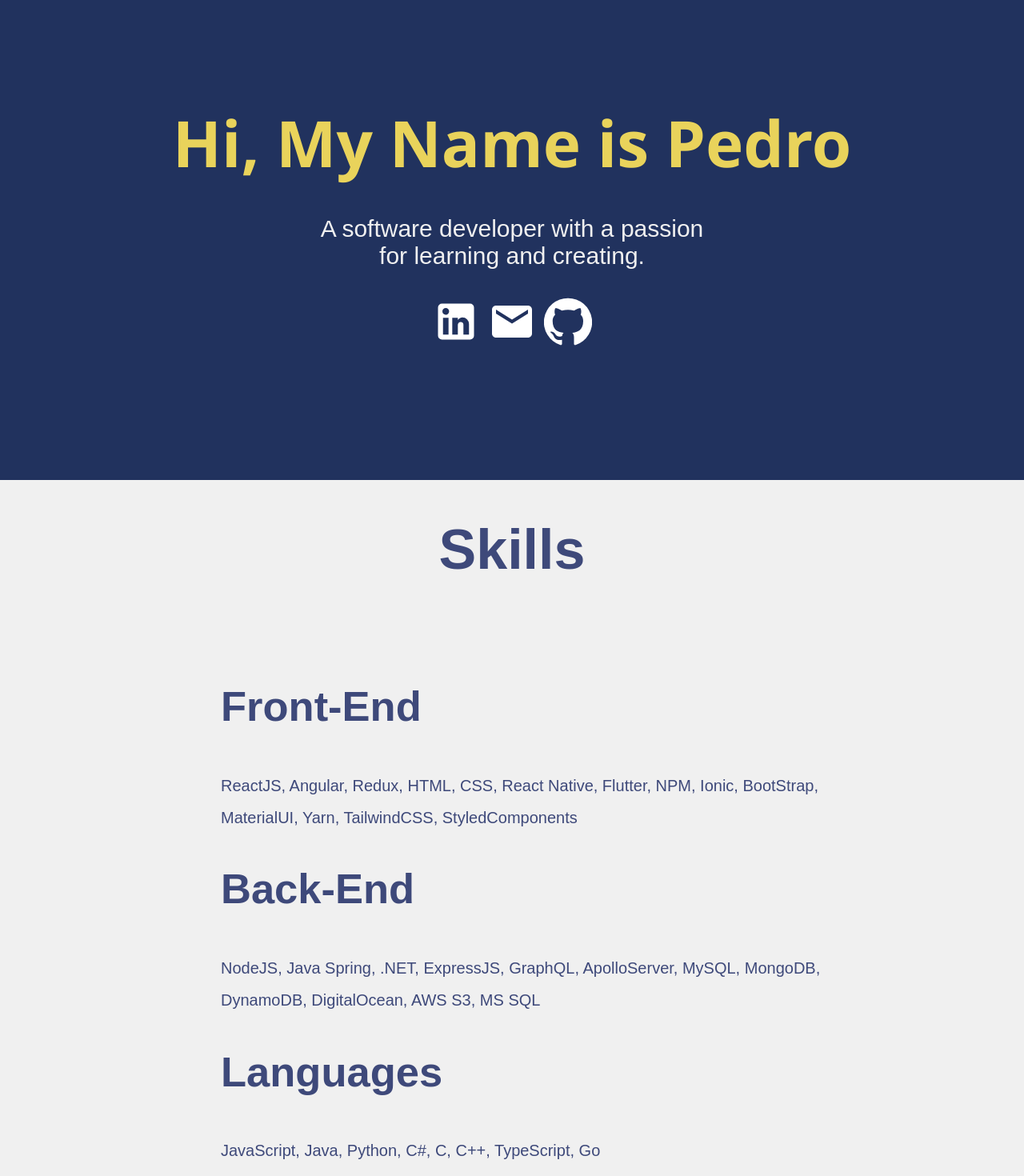
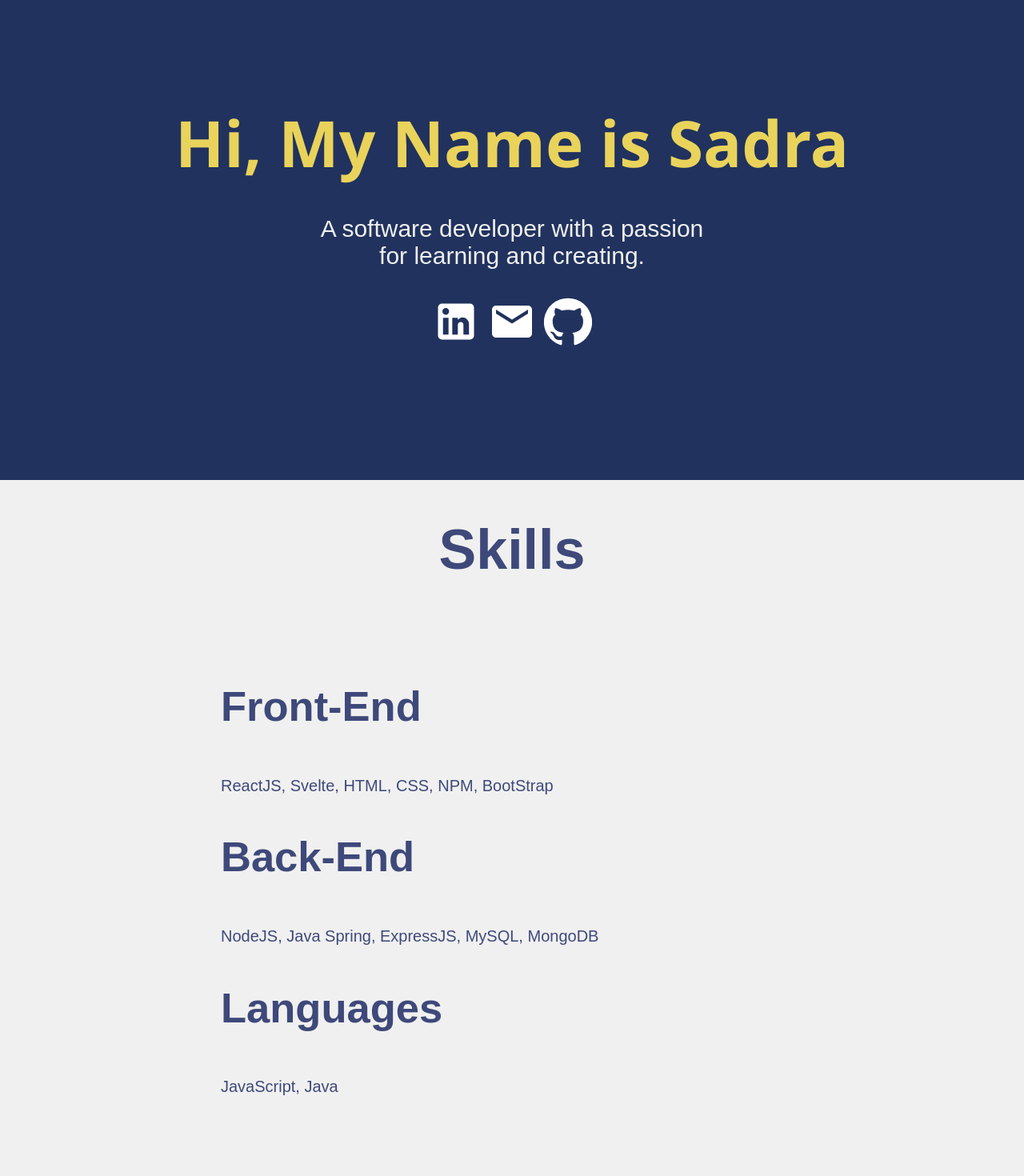
Before and after one commit to SadraSamadzadeh/MyPortfolio, a React (Create React App) app: page / in a window 1280 px wide. Shown: the part 200-1670 px from the top of the page at 80% size. Built offline with nearby package versions, Linux system fonts and the light colour scheme.

Commit message:
Update Home.js

```diff
--- a/src/pages/Home.js
+++ b/src/pages/Home.js
@@ -8,7 +8,7 @@ function Home() {
   return (
     <div className="home">
       <div className="about">
-        <h2> Hi, My Name is Pedro</h2>
+        <h2> Hi, My Name is Sadra</h2>
         <div className="prompt">
           <p>A software developer with a passion for learning and creating.</p>
           <LinkedInIcon />
@@ -22,20 +22,18 @@ function Home() {
           <li className="item">
             <h2> Front-End</h2>
             <span>
-              ReactJS, Angular, Redux, HTML, CSS, React Native, Flutter, NPM,
-              Ionic, BootStrap, MaterialUI, Yarn, TailwindCSS, StyledComponents
+              ReactJS, Svelte, HTML, CSS, NPM, BootStrap
             </span>
           </li>
           <li className="item">
             <h2>Back-End</h2>
             <span>
-              NodeJS, Java Spring, .NET, ExpressJS, GraphQL, ApolloServer,
-              MySQL, MongoDB, DynamoDB, DigitalOcean, AWS S3, MS SQL
+              NodeJS, Java Spring, ExpressJS, MySQL, MongoDB
             </span>
           </li>
           <li className="item">
             <h2>Languages</h2>
-            <span>JavaScript, Java, Python, C#, C, C++, TypeScript, Go</span>
+            <span>JavaScript, Java</span>
           </li>
         </ol>
       </div>
```
